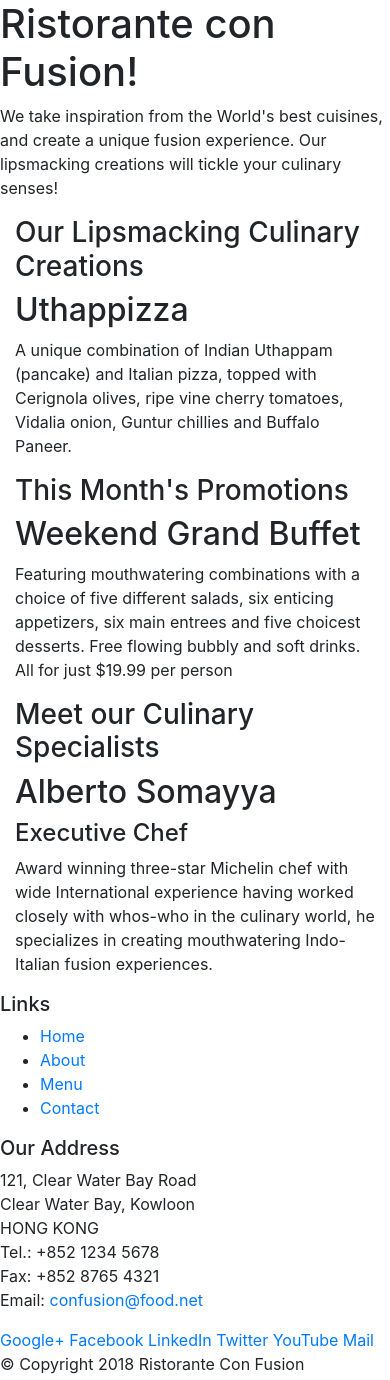
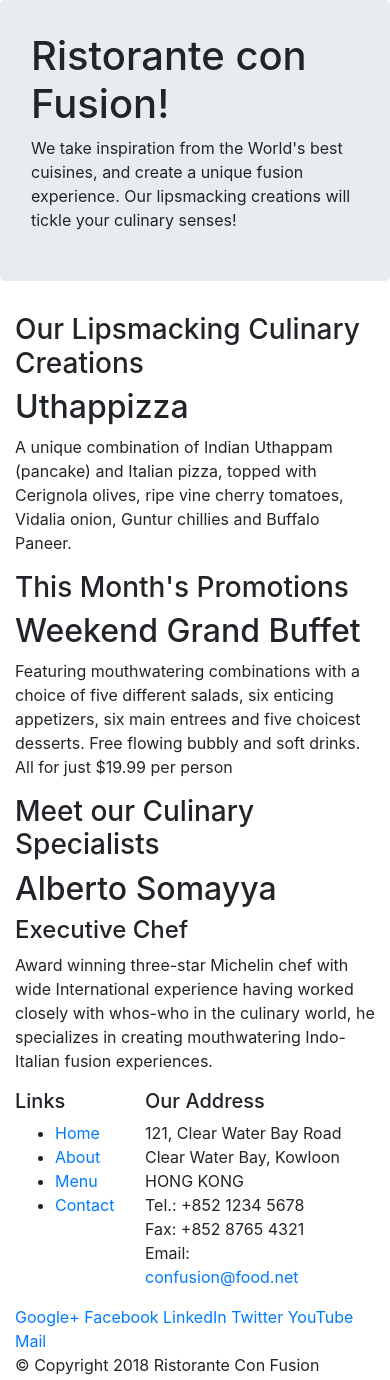
Before and after one commit to Hemal99/setting-bootstrap, a website: page index.html in a window 390 px wide. Drawn offline with nearby package versions, Linux system fonts and the light colour scheme.

Commit message:
added responsive col sizes

```diff
--- a/index.html
+++ b/index.html
@@ -14,47 +14,46 @@
 
 <body>
 
-    <header>
-        <div>
-            <div>
-                <div>
+    <header class="jumbotron">
+        <div class="container">
+            <div class="row">
+                <div class="col-12 col-sm-6">
                     <h1>Ristorante con Fusion!</h1>
                     <p>We take inspiration from the World's best cuisines, and create a unique fusion experience. Our lipsmacking creations will tickle your culinary senses!</p>
-
                 </div>
-                <div>
+                <div class=" col-12 col-sm">
                 </div>
             </div>
         </div>
     </header>
 
     <div class="container">
-        <div>
-            <div>
+        <div class="row">
+            <div class="col-12 col-sm-4 col-md-3">
                 <h3>Our Lipsmacking Culinary Creations</h3>
             </div>
-            <div>
+            <div class="col col-sm col-md">
                 <h2>Uthappizza</h2>
                 <p>A unique combination of Indian Uthappam (pancake) and Italian pizza, topped with Cerignola olives, ripe vine cherry tomatoes, Vidalia onion, Guntur chillies and Buffalo Paneer.</p>
             </div>
         </div>
 
 
-        <div>
-            <div>
+        <div class="row">
+            <div class="col-12 col-sm-4 col-md-3">
                 <h3>This Month's Promotions</h3>
             </div>
-            <div>
+            <div class="col col-sm col-md">
                 <h2>Weekend Grand Buffet</h2>
                 <p>Featuring mouthwatering combinations with a choice of five different salads, six enticing appetizers, six main entrees and five choicest desserts. Free flowing bubbly and soft drinks. All for just $19.99 per person </p>
             </div>
         </div>
 
-        <div>
-            <div>
+        <div class="row">
+            <div class="col-12 col-sm-4 col-md-3">
                 <h3>Meet our Culinary Specialists</h3>
             </div>
-            <div>
+            <div class="col col-sm col-md">
                 <h2>Alberto Somayya</h2>
                 <h4>Executive Chef</h4>
                 <p>Award winning three-star Michelin chef with wide International experience having worked closely with whos-who in the culinary world, he specializes in creating mouthwatering Indo-Italian fusion experiences. </p>
@@ -63,9 +62,9 @@
     </div>
 
     <footer>
-        <div>
-            <div>
-                <div>
+        <div class="container">
+            <div class="row">
+                <div class="col-4 col-sm-2">
                     <h5>Links</h5>
                     <ul>
                         <li><a href="#">Home</a></li>
@@ -74,7 +73,7 @@
                         <li><a href="#">Contact</a></li>
                     </ul>
                 </div>
-                <div>
+                <div class="col-7 col-sm-5">
                     <h5>Our Address</h5>
                     <address>
 		              121, Clear Water Bay Road<br>
@@ -85,7 +84,7 @@
 		              Email: <a href="mailto:confusion@food.net">confusion@food.net</a>
 		           </address>
                 </div>
-                <div>
+                <div class="col-12 col-sm-4">
                     <div>
                         <a href="http://google.com/+">Google+</a>
                         <a href="http://www.facebook.com/profile.php?id=">Facebook</a>
@@ -96,8 +95,8 @@
                     </div>
                 </div>
            </div>
-           <div>
-                <div>
+           <div class="row">
+                <div class="col-auto">
                     <p>© Copyright 2018 Ristorante Con Fusion</p>
                 </div>
            </div>
```
